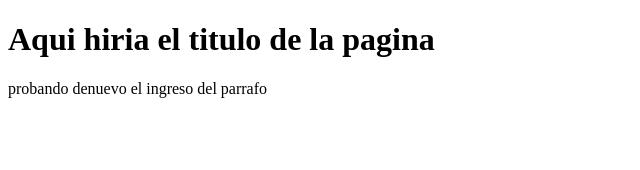
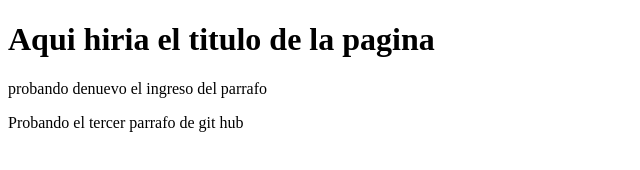
Before and after one commit to Jhonedinson/Curso-git-2, a plain HTML site: page index.html in a window 1280 px wide. Shown: the whole page, without its empty margins (0-640 px from the left). Drawn offline with Linux system fonts and the light colour scheme.

Commit message:
cuarto commit

```diff
--- a/index.html
+++ b/index.html
@@ -9,5 +9,7 @@
     <h1>Aqui hiria el titulo de la pagina</h1>
 
     <p>probando denuevo el ingreso del parrafo<p>
+
+    <p>Probando el tercer parrafo de git hub</p>
 </body>
 </html>
```
